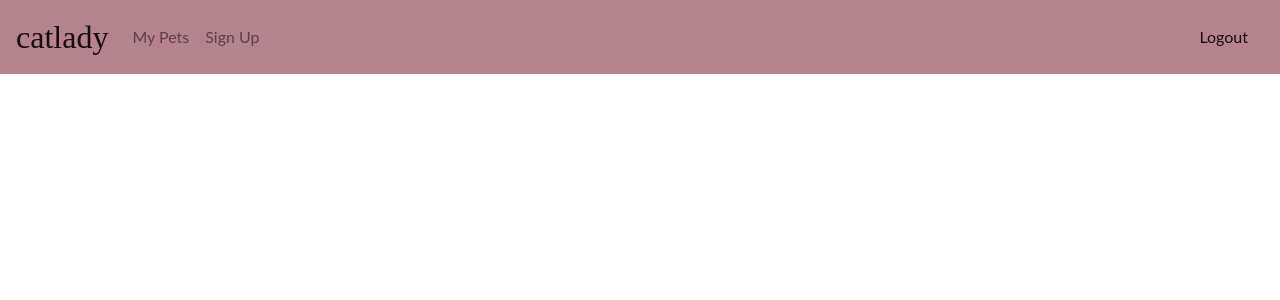
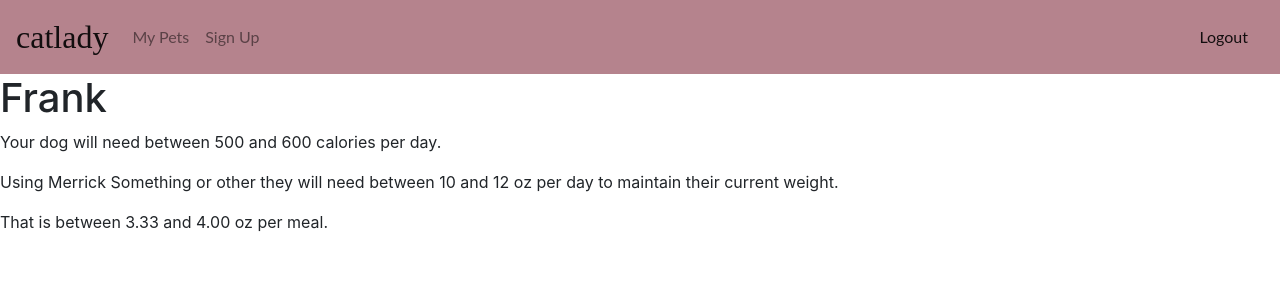
Before and after one commit to Jack-Aaron/catlady, a React (Create React App) app in the folder client/: page / in a window 1280 px wide. Shown: the top 300 px of the page. Built offline with nearby package versions, Linux system fonts and the light colour scheme.

Commit message:
Added finalCalculation.js. Has final calculations to be connected to database information.

```diff
--- a/client/src/App.js
+++ b/client/src/App.js
@@ -5,7 +5,7 @@ import Navigation from './components/Navbar';
 import Wrapper from './components/Wrapper';
 // import { NavLink as RRNavLink, Router } from 'react-router-dom';
 import './App.css';
-// import { render } from 'react-dom';
+import { FinalCalculation } from './components/FinalCalculation';
 
 const App = (props) => {
   return (
@@ -16,6 +16,7 @@ const App = (props) => {
           <Route exact path="/"
           // component={}
           />
+          <FinalCalculation></FinalCalculation>
           <Route exact path="/mypets"
           // component={}
           />
--- /dev/null
+++ b/client/src/components/FinalCalculation.js
@@ -0,0 +1,41 @@
+import React from "react";
+export const FinalCalculation = (props) => {
+  let weight = 20;
+  let lowEndCalories = 0;
+  let highEndCalories = 0;
+  let name = "Frank";
+  let inputFood = "Merrick Something or other";
+  let petType = "dog";
+  let caloriesPerPackage = "500";
+  let ozPerPackage = 10;
+  let mealNumber = 3;
+  let totalHighEndAmount = 0;
+  let totalLowEndAmount = 0;
+
+  let caloriesPerOz = caloriesPerPackage / ozPerPackage;
+
+
+  if (petType === "cat") {
+    lowEndCalories = weight * 20;
+    totalLowEndAmount = lowEndCalories/caloriesPerOz;
+    highEndCalories = weight * 35;
+    totalHighEndAmount = highEndCalories/caloriesPerOz;
+  } else {
+    lowEndCalories = (weight * 25);
+    totalLowEndAmount = lowEndCalories/caloriesPerOz;
+    highEndCalories = weight * 30;
+    totalHighEndAmount = highEndCalories/caloriesPerOz;
+
+  }
+
+  return (
+    <div>
+      <h1>{name}</h1>
+      <p>
+  Your {petType} will need between {lowEndCalories} and {highEndCalories} calories per day.
+      </p>
+  <p>Using {inputFood} they will need between {totalLowEndAmount} and {totalHighEndAmount} oz per day to maintain their current weight.</p>
+  <p>That is between {parseFloat(totalLowEndAmount/mealNumber).toFixed(2)} and {parseFloat(totalHighEndAmount/mealNumber).toFixed(2)} oz per meal.</p>
+    </div>
+  );
+};
```
Also changed, not shown: 1 other file (tests, documents, lock files or other folders).
